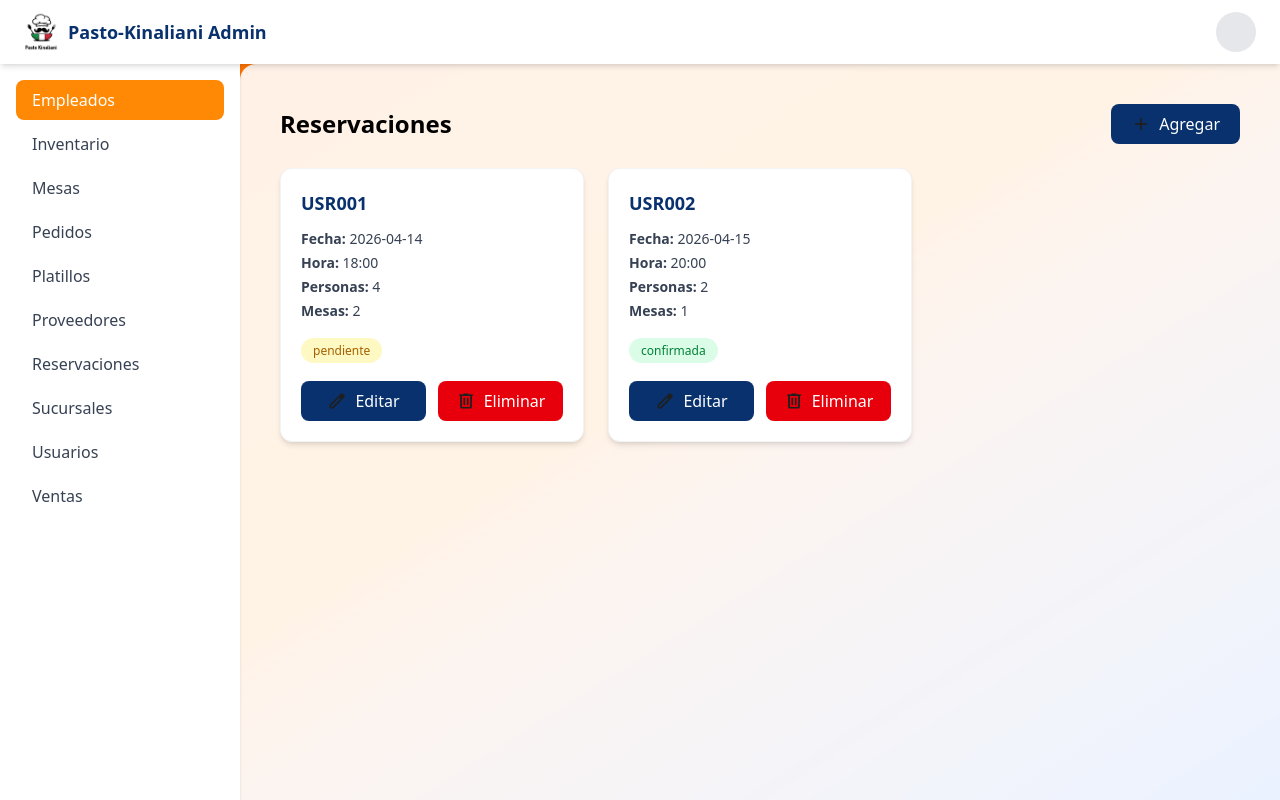
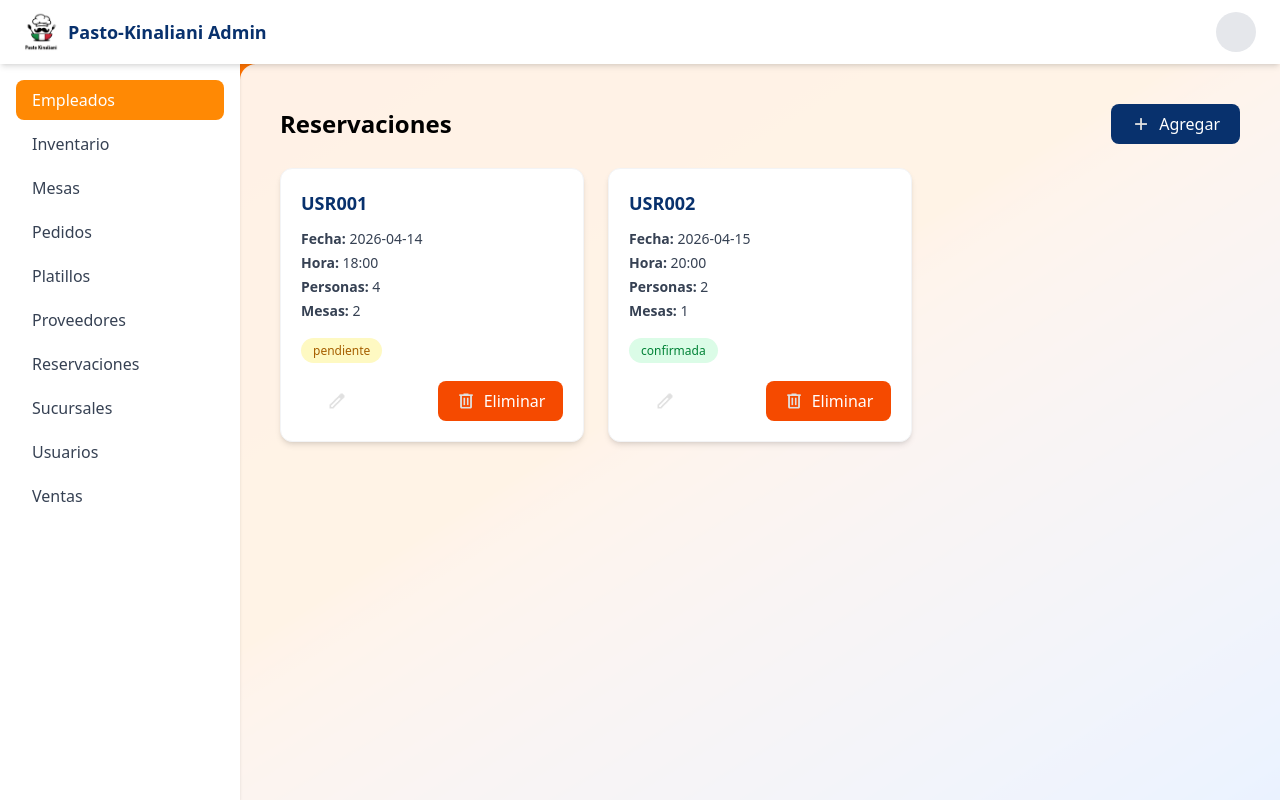
Before and after one commit to GianCordova/client-admin-Pasto-Kinaliani, a React (Vite) app: page /dashboard in a window 1280 px wide. Built offline with nearby package versions, Linux system fonts and the light colour scheme.

Commit message:
Se cambiaron credenciales

```diff
--- a/src/features/reservaciones/components/ReservacionesTable.jsx
+++ b/src/features/reservaciones/components/ReservacionesTable.jsx
@@ -37,15 +37,15 @@ export const ReservacionesCards = () => {
             src="/src/assets/img/add.png"
             alt="agregar"
             className="
-      w-5 h-5
-      transition-transform duration-500 ease-in-out
-      sm:group-hover:-translate-x-[-120%]
-      group-hover:scale-110
+            w-5 h-5
+            transition-transform duration-500 ease-in-out
+            sm:group-hover:-translate-x-[-150%]
+            group-hover:scale-110 filter invert
     "
           />
 
           {/* TEXTO */}
-          <span className="hidden sm:inline ml-2 whitespace-nowrap transition-all duration-500 transform sm:group-hover:translate-x-3">
+          <span className="hidden sm:inline ml-2 whitespace-nowrap transition-all duration-500 transform sm:group-hover:translate-x-3 sm:group-hover:opacity-0">
             Agregar
           </span>
 
@@ -86,12 +86,12 @@ export const ReservacionesCards = () => {
             <div className="flex gap-3 mt-5">
 
               {/* EDITAR */}
-              <button className="group relative flex-1 py-2 rounded-lg bg-main-blue text-white flex items-center justify-center overflow-hidden transition-all duration-300">
+              <button className="group relative flex-1 py-2 rounded-lg bg-main-green text-white flex items-center justify-center overflow-hidden transition-all duration-300">
 
                 <img
                   src="/src/assets/img/pencil.png"
                   alt="editar"
-                  className="w-5 h-5 transition-transform duration-500 ease-in-out sm:group-hover:-translate-x-[-120%] group-hover:scale-110"
+                  className="w-5 h-5 transition-transform duration-500 ease-in-out sm:group-hover:-translate-x-[-120%] group-hover:scale-110 filter invert"
                 />
 
                 <span className="hidden sm:inline ml-2 whitespace-nowrap transition-all duration-300 transform sm:group-hover:translate-x-3 sm:group-hover:opacity-0">
@@ -101,12 +101,12 @@ export const ReservacionesCards = () => {
               </button>
 
               {/* ELIMINAR */}
-              <button className="group relative flex-1 py-2 rounded-lg bg-red-600 text-white flex items-center justify-center overflow-hidden transition-all duration-300 hover:bg-red-700">
+              <button className="group relative flex-1 py-2 rounded-lg bg-orange-600 text-white flex items-center justify-center overflow-hidden transition-all duration-300 hover:bg-orange-700">
 
                 <img
                   src="/src/assets/img/delete.png"
                   alt="eliminar"
-                  className="w-5 h-5 transition-transform duration-500 ease-in-out sm:group-hover:-translate-x-[-120%] group-hover:scale-110"
+                  className="w-5 h-5 transition-transform duration-500 ease-in-out sm:group-hover:-translate-x-[-150%] group-hover:scale-110 filter invert"
                 />
 
                 <span className="hidden sm:inline ml-2 whitespace-nowrap transition-all duration-300 transform sm:group-hover:translate-x-3 sm:group-hover:opacity-0">
```
